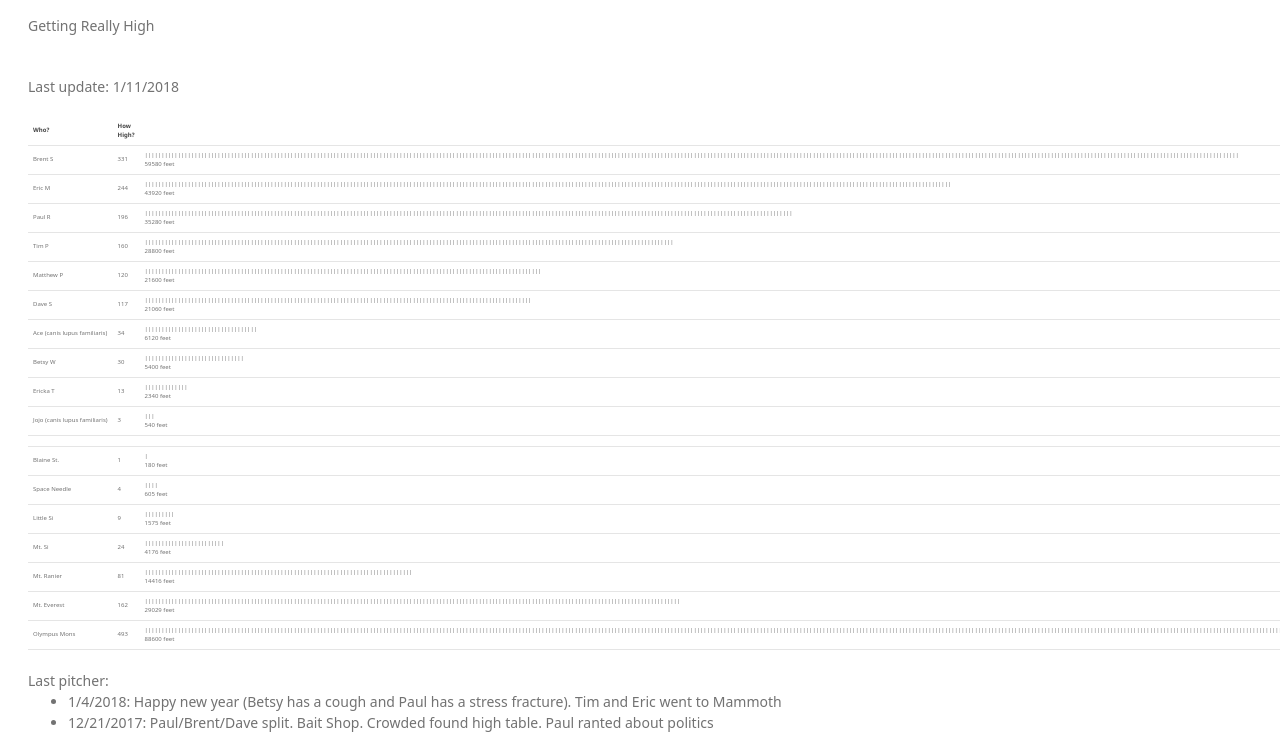
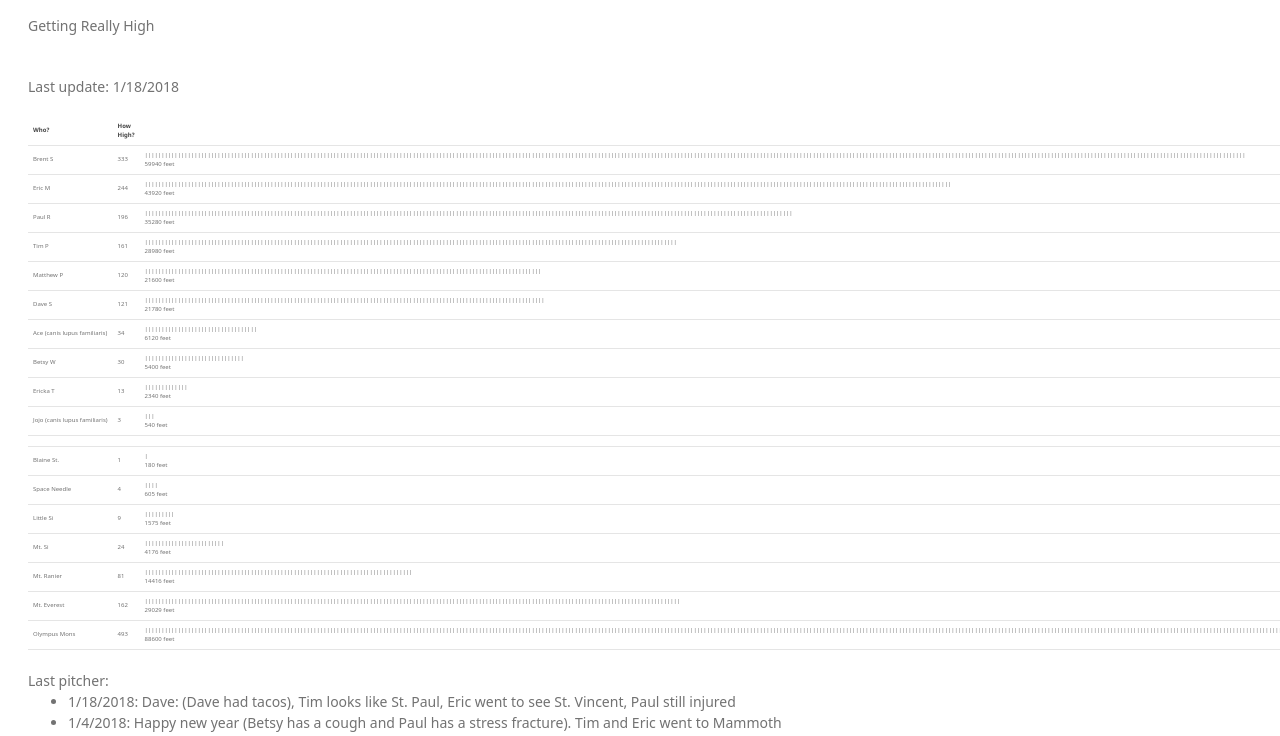
Before and after one commit to brntsllvn/BlainStreet, a plain HTML site: page index.html in a window 1280 px wide. Shown: the part 64-800 px from the top of the page. Drawn offline with Linux system fonts and the light colour scheme; a web font is replaced by a local one.

Commit message:
Update index.html

```diff
--- a/index.html
+++ b/index.html
@@ -17,7 +17,7 @@
       </header>
 
       <section>
-        <p>Last update: 1/11/2018</p>
+        <p>Last update: 1/18/2018</p>
 
             <table>
               <col width="70">
@@ -31,7 +31,7 @@
               <tr id='BrentSHeight'>
                 <td nowrap>Brent S</td>
                 <td id="BrentSOut"></td>
-                <td id="BrentSIn">|||||||||||||||||||||||||||||||||||||||||||||||||||||||||||||||||||||||||||||||||||||||||||||||||||||||||||||||||||||||||||||||||||||||||||||||||||||||||||||||||||||||||||||||||||||||||||||||||||||||||||||||||||||||||||||||||||||||||||||||||||||||||||||||||||||||||||||||||||||||||||||||||||||||||||||||||||||||||||||||||||||||||||</td>
+                <td id="BrentSIn">|||||||||||||||||||||||||||||||||||||||||||||||||||||||||||||||||||||||||||||||||||||||||||||||||||||||||||||||||||||||||||||||||||||||||||||||||||||||||||||||||||||||||||||||||||||||||||||||||||||||||||||||||||||||||||||||||||||||||||||||||||||||||||||||||||||||||||||||||||||||||||||||||||||||||||||||||||||||||||||||||||||||||||||</td>
               </tr>
               <tr id='EricMHeight'>
                 <td nowrap>Eric M</td>
@@ -46,7 +46,7 @@
               <tr id='TimPHeight'>
                 <td nowrap>Tim P</td>
                 <td id="TimPOut"></td>
-                <td id="TimPIn">||||||||||||||||||||||||||||||||||||||||||||||||||||||||||||||||||||||||||||||||||||||||||||||||||||||||||||||||||||||||||||||||||||||||||||||||||||||||||||||||</td>
+                <td id="TimPIn">|||||||||||||||||||||||||||||||||||||||||||||||||||||||||||||||||||||||||||||||||||||||||||||||||||||||||||||||||||||||||||||||||||||||||||||||||||||||||||||||||</td>
               </tr>
               <tr id='MatthewPHeight'>
                 <td nowrap>Matthew P</td>
@@ -56,7 +56,7 @@
               <tr id='DaveSHeight'>
                 <td nowrap>Dave S</td>
                 <td id="DaveSOut"></td>
-                <td id="DaveSIn">|||||||||||||||||||||||||||||||||||||||||||||||||||||||||||||||||||||||||||||||||||||||||||||||||||||||||||||||||||||</td>
+                <td id="DaveSIn">|||||||||||||||||||||||||||||||||||||||||||||||||||||||||||||||||||||||||||||||||||||||||||||||||||||||||||||||||||||||||</td>
               </tr>
               <tr id='AceTYDHeight'>
                 <td nowrap>Ace (canis lupus familiaris)</td>
@@ -121,6 +121,7 @@
 
         Last pitcher:
         <ul>
+          <li>1/18/2018: Dave: (Dave had tacos), Tim looks like St. Paul, Eric went to see St. Vincent, Paul still injured</li>
           <li>1/4/2018: Happy new year (Betsy has a cough and Paul has a stress fracture). Tim and Eric went to Mammoth</li>
           <li>12/21/2017: Paul/Brent/Dave split. Bait Shop. Crowded found high table. Paul ranted about politics</li>
           <li>11/30/2017: PAUL (x2 TwoBeers Evo pitch): Dave,Brent,Eric,Tim. Several "Band back together" jokes</li>
```
